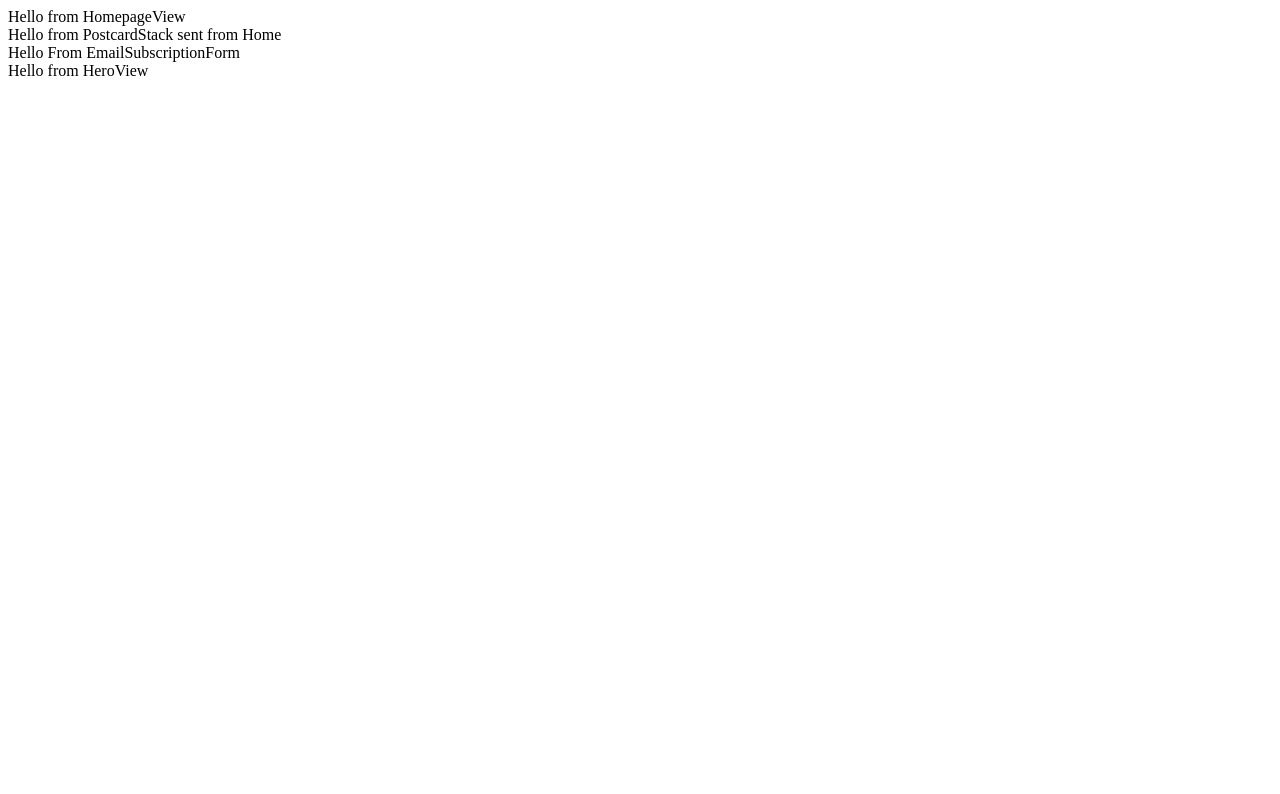
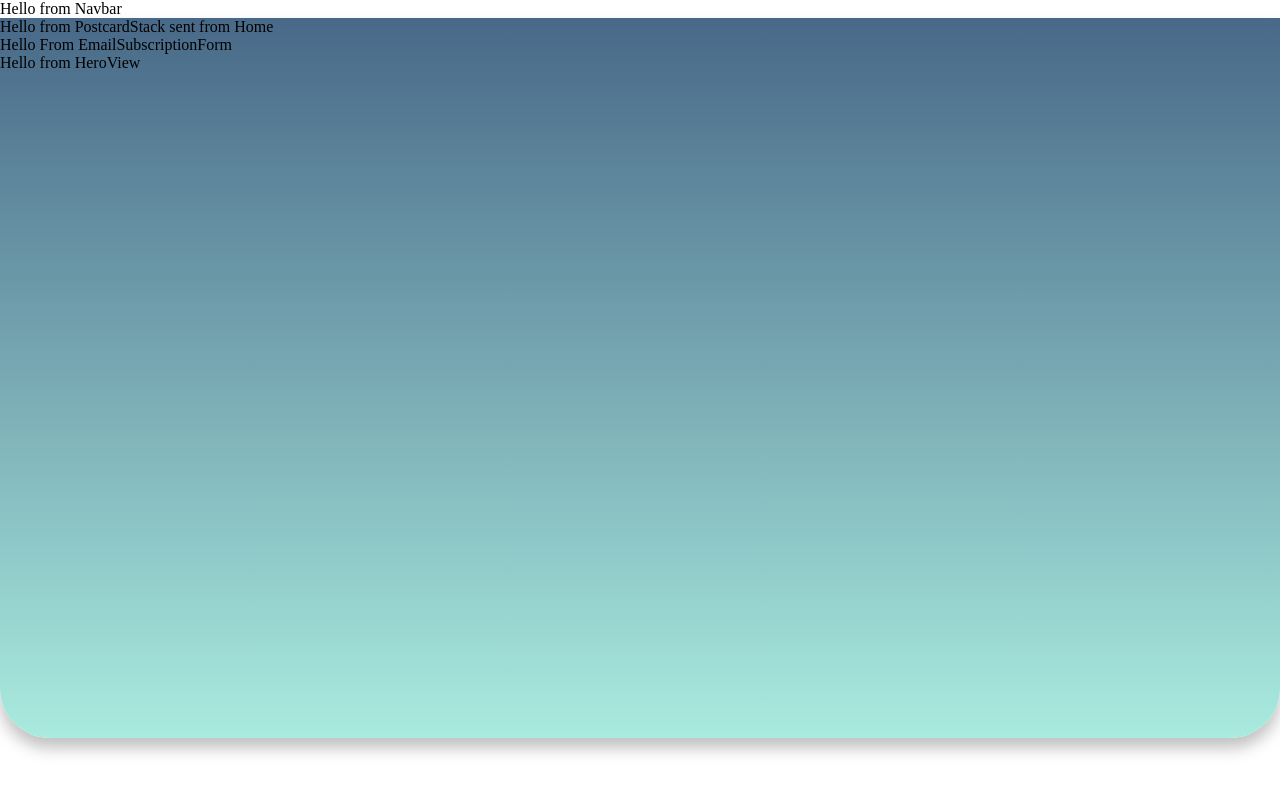
Before and after one commit to CruzHacks/cruzhacks-2021-website, a React (Create React App) app: page / in a window 1280 px wide. Shown: the top 794 px of the page. Built offline with nearby package versions, Linux system fonts and the light colour scheme.

Commit message:
implemented background

```diff
--- a/package.json
+++ b/package.json
@@ -11,6 +11,7 @@
     "@types/react": "^16.9.49",
     "@types/react-dom": "^16.9.8",
     "@types/react-router-dom": "^5.1.6",
+    "classnames": "^2.2.6",
     "prop-types": "^15.7.2",
     "react": "^16.13.1",
     "react-dom": "^16.13.1",
@@ -50,6 +51,7 @@
     ]
   },
   "devDependencies": {
+    "@types/classnames": "^2.2.10",
     "@types/prop-types": "^15.7.3",
     "@typescript-eslint/eslint-plugin": "4.0.1",
     "@typescript-eslint/parser": "4.0.1",
--- a/src/stylesheets/base.scss
+++ b/src/stylesheets/base.scss
@@ -1,5 +1,17 @@
-// stylelint-disable at-rule-disallowed-list
+/* stylelint-disable at-rule-disallowed-list, selector-max-id, selector-max-compound-selectors */
 @import "_fonts";
 @import "_variables";
 @import "_spacers";
-// stylelint-enable
+
+html,
+body,
+#root,
+#root > div {
+  width: 100%;
+  height: 100%;
+  margin: 0;
+  padding: 0;
+  overscroll-behavior: contain;
+}
+
+/* stylelint-enable */
--- a/src/views/Hero/Hero.scss
+++ b/src/views/Hero/Hero.scss
@@ -1,3 +1,11 @@
-/* stylelint-disable-line no-empty-source */
+.HeroView {
+  height: 100%;
+}
 
-/* Delete these lines when you begin development */
+.HeroView__homeView {
+  background: linear-gradient(180deg, var(--wedgewood__gradient) 0%, var(--waterleaf) 100%);
+  height: 90%;
+  border-bottom-left-radius: 50px;
+  border-bottom-right-radius: 50px;
+  box-shadow: 0 10px 16px rgba(0, 0, 0, 0.25);
+}
--- a/src/views/Hero/index.view.tsx
+++ b/src/views/Hero/index.view.tsx
@@ -1,5 +1,6 @@
 import React from "react";
 import PropTypes from "prop-types";
+import cx from "classnames";
 import PostcardStack from "components/PostcardStack/index.view";
 import EmailSubscriptionForm from "components/EmailSubscription/index.view";
 import "./Hero.scss";
@@ -10,7 +11,9 @@ type HeroProps = {
 
 const HeroView: React.FC<HeroProps> = ({ pageName }) => {
   return (
-    <div className="HeroView">
+    <div
+      className={cx("HeroView", { HeroView__homeView: pageName === "Home" })}
+    >
       <PostcardStack pageName={pageName} />
       <EmailSubscriptionForm />
       Hello from HeroView
--- a/src/views/Home/Home.scss
+++ b/src/views/Home/Home.scss
@@ -1,3 +1,3 @@
-/* stylelint-disable-line no-empty-source */
-
-/* Delete these lines when you begin development */
+.Homepage {
+  height: 100%;
+}
--- a/src/views/Home/index.view.tsx
+++ b/src/views/Home/index.view.tsx
@@ -1,12 +1,13 @@
 import React from "react";
 import HeroView from "views/Hero/index.view";
+import Navbar from "components/Navbar/index.view";
 
 import "./Home.scss";
 
 const HomepageView: React.FC = () => {
   return (
     <div className="Homepage">
-      Hello from HomepageView
+      <Navbar />
       <HeroView pageName={"Home"} />
     </div>
   );
```
Also changed, not shown: 1 other file (tests, documents, lock files or other folders).
